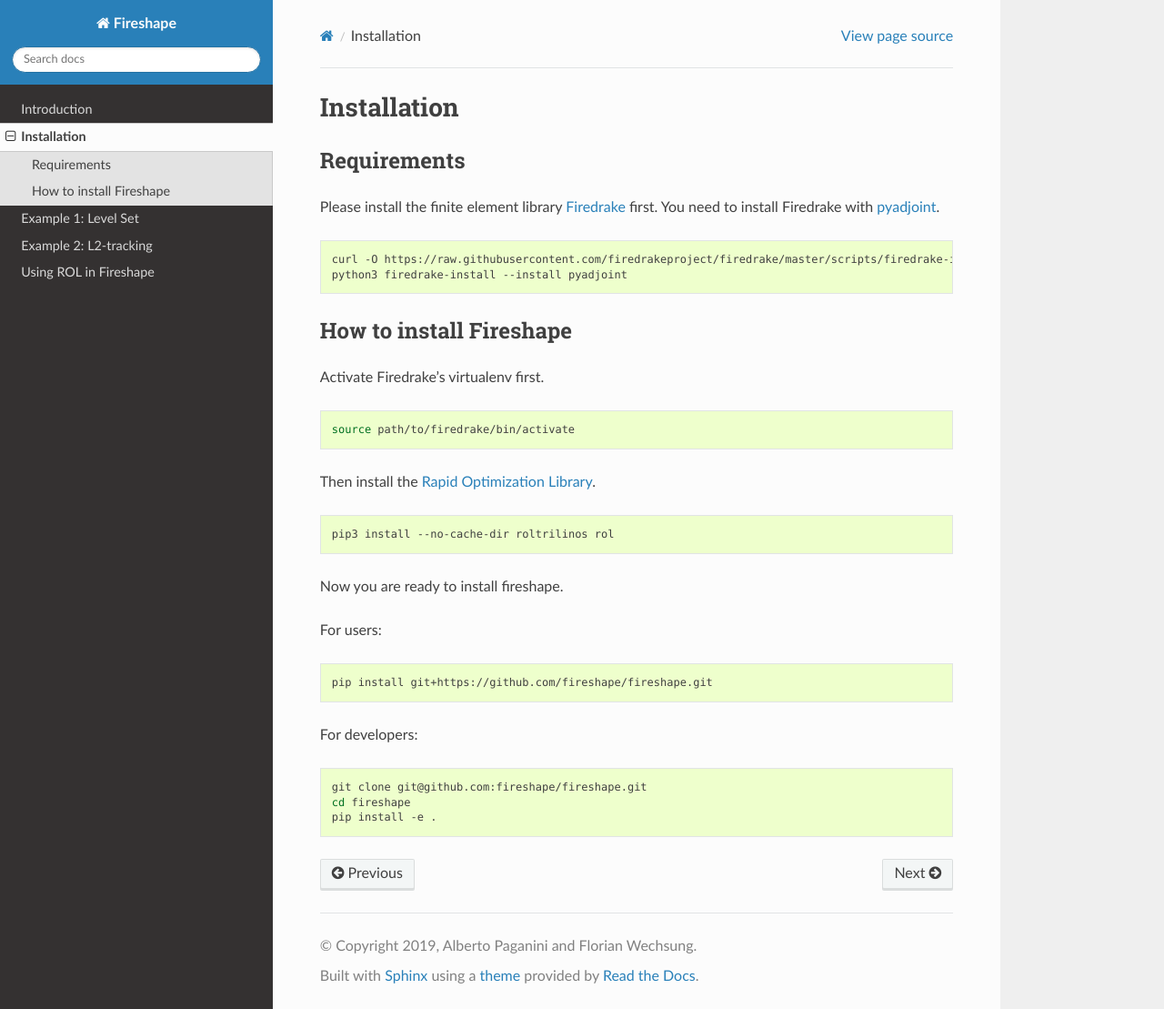
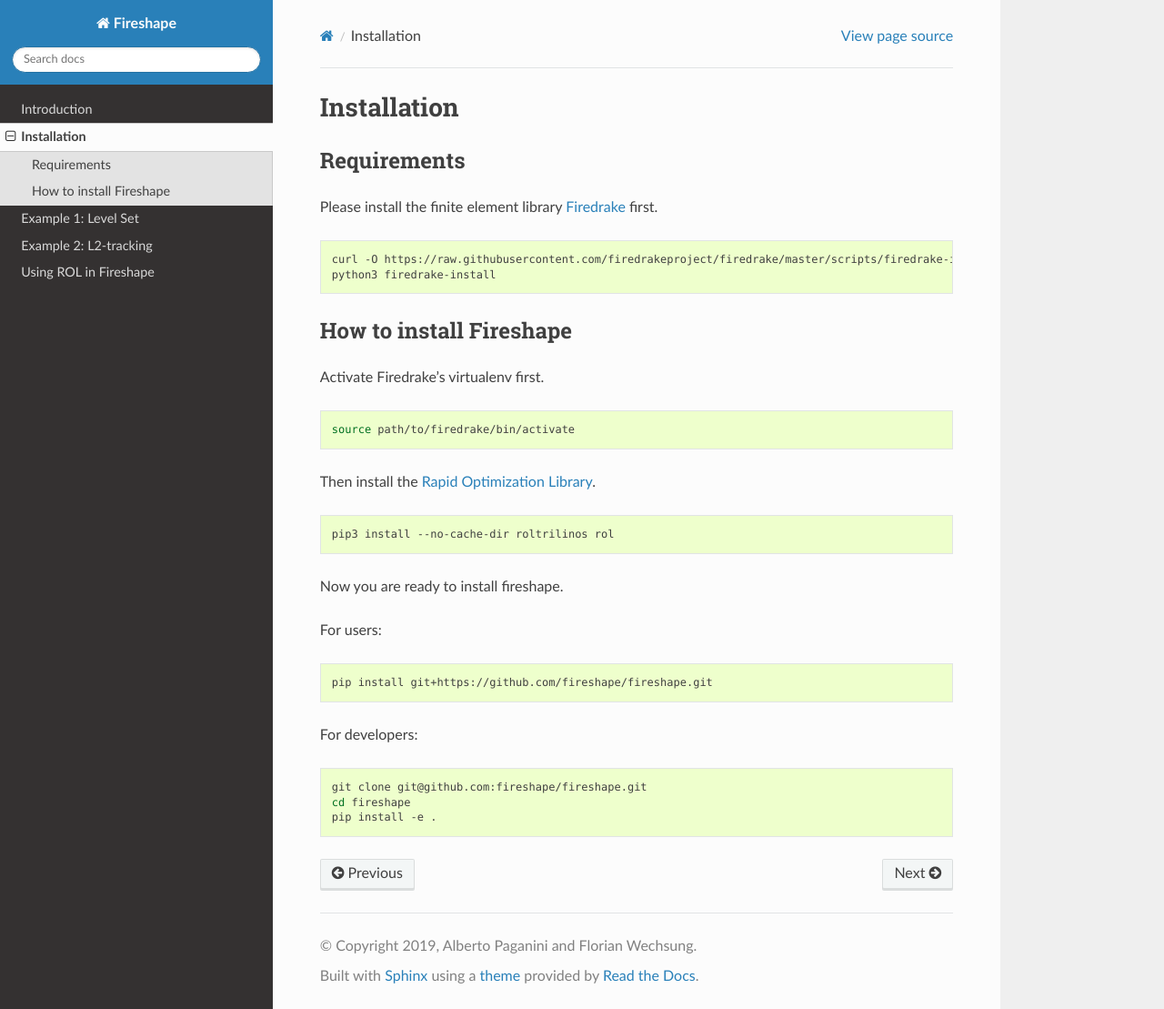
Before and after one commit to fireshape/fireshape, a Sphinx documentation site: the page built from docs/source/installation.rst, in a window 1280 px wide and 1109 px high. Shown: the whole window at 91% size. Built offline with Sphinx 7.4.7 and the Read the Docs theme 2.0.0, drawn with Linux system fonts in a browser that asks for light colours.

Commit message:
removed --pyadjoint

```diff
--- a/docs/source/installation.rst
+++ b/docs/source/installation.rst
@@ -6,13 +6,12 @@
 Requirements
 ^^^^^^^^^^^^
 
-Please install the finite element library `Firedrake <https://www.firedrakeproject.org/download.html>`_ first. You need to install Firedrake with
-`pyadjoint <http://www.dolfin-adjoint.org/en/release/>`_.
+Please install the finite element library `Firedrake <https://www.firedrakeproject.org/download.html>`_ first.
 
 .. code-block:: bash
 
     curl -O https://raw.githubusercontent.com/firedrakeproject/firedrake/master/scripts/firedrake-install
-    python3 firedrake-install --install pyadjoint
+    python3 firedrake-install
 
 How to install Fireshape
 ^^^^^^^^^^^^^^^^^^^^^^^^
```
Also changed, not shown: README.md (+1 -2 lines).
